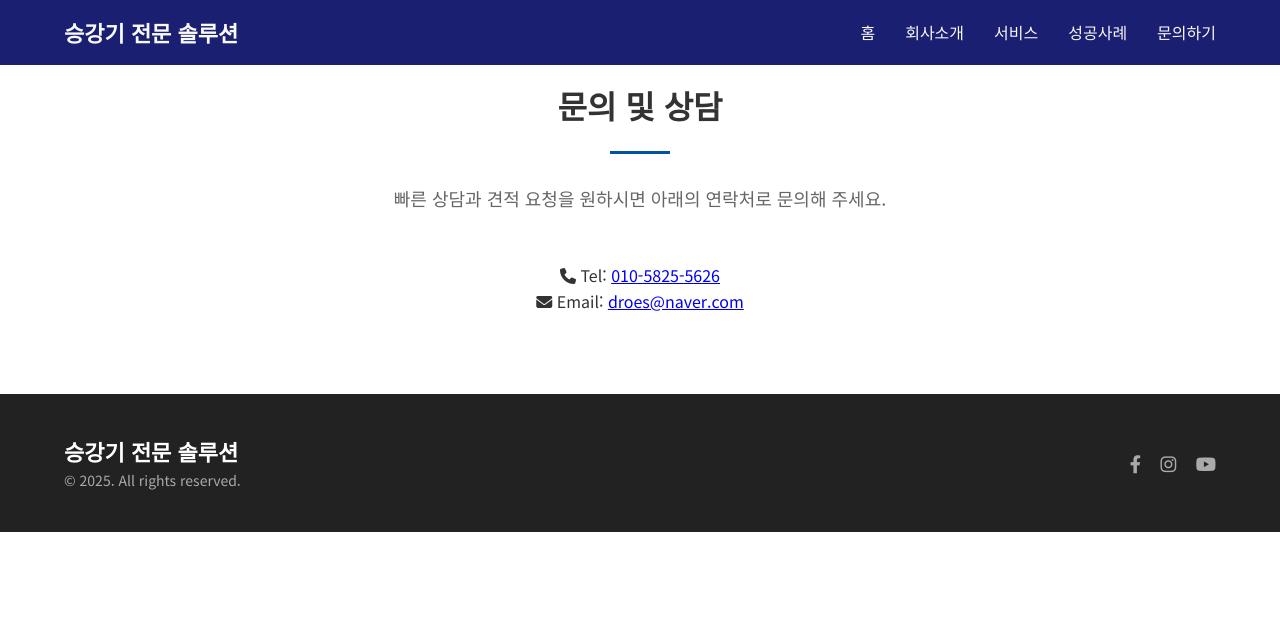
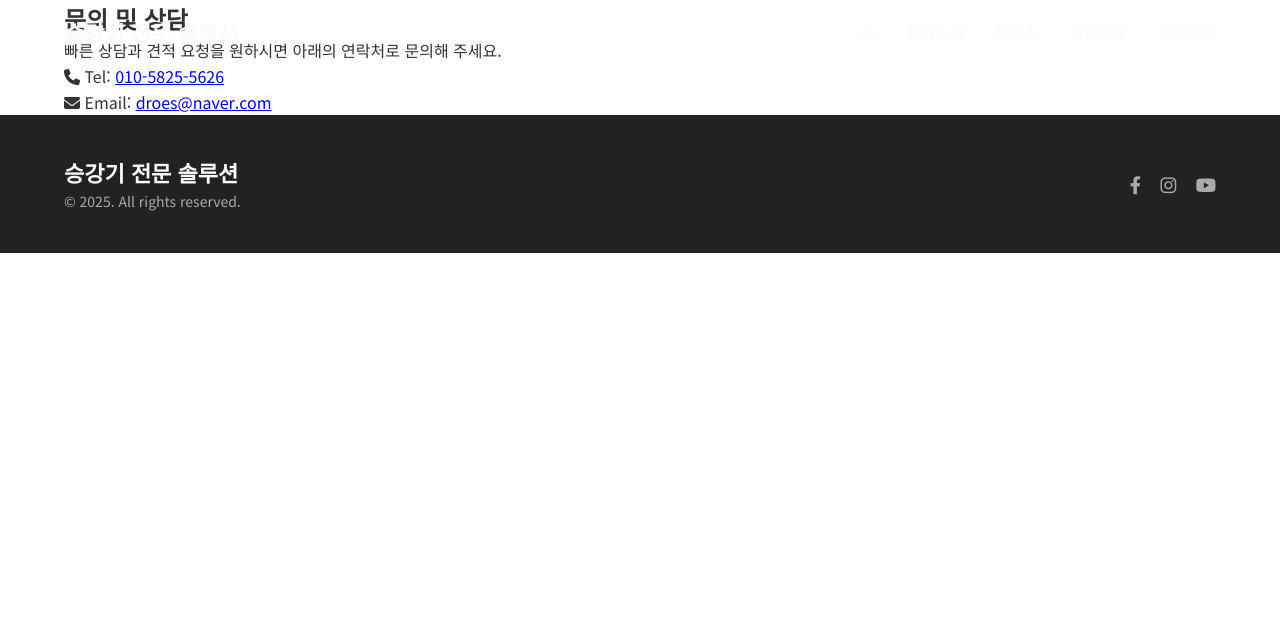
Before and after one commit to verychat88/verychat, a PHP site: page /contact.html in a window 1280 px wide. Shown: the top 634 px of the page. Run offline with PHP 8.4, Linux system fonts and the light colour scheme.

Commit message:
Update style.css

```diff
--- a/style.css
+++ b/style.css
@@ -18,21 +18,26 @@
 
 /* 색상 변수 */
 :root {
-  --header-bg: #1a1f71;
-  --accent-color: #00539c;
+  --header-bg: #1a1f71;      /* 다크 네이비 */
+  --accent-color: #00539c;   /* 세련된 블루 포인트 */
   --btn-bg: var(--accent-color);
   --btn-hover: #003d75;
   --text-light: #f9f9f9;
 }
 
-/* 헤더 및 네비게이션 */
+/* 헤더 (초기 투명하게, 스크롤 시 배경 적용) */
 .header {
   position: fixed;
   top: 0;
+  left: 0;
   width: 100%;
+  background: transparent;  /* 초기에는 투명 */
+  z-index: 1000;
+  transition: background 0.5s ease;
+  padding: 15px 0;
+}
+.header.scrolled {
   background: var(--header-bg);
-  z-index: 999;
-  padding: 15px 0;
 }
 .header-container {
   display: flex;
@@ -69,16 +74,16 @@
   cursor: pointer;
 }
 
-/* 슬라이더 */
+/* 슬라이더 (헤더와 일체형) */
 .hero-slider {
   position: relative;
-  margin-top: 60px;
-  overflow: hidden;
+  margin-top: 0; /* 헤더와 슬라이더가 함께 보이도록 */
+  height: 100vh;
 }
 .slider-container {
   position: relative;
   width: 100%;
-  height: 100vh;
+  height: 100%;
 }
 .slide {
   position: absolute;
@@ -100,7 +105,7 @@
   position: absolute;
   width: 100%;
   height: 100%;
-  background: rgba(0,0,0,0.4);
+  background: rgba(0, 0, 0, 0.4);
 }
 .slide-content {
   position: relative;
@@ -128,7 +133,7 @@
   z-index: 10;
 }
 .btn-control {
-  background: rgba(0,0,0,0.5);
+  background: rgba(0, 0, 0, 0.5);
   color: var(--text-light);
   border: none;
   width: 40px;
@@ -138,105 +143,18 @@
   transition: background 0.3s;
 }
 .btn-control:hover {
-  background: rgba(0,0,0,0.7);
+  background: rgba(0, 0, 0, 0.7);
 }
 
-/* 섹션 공통 스타일 */
-.section {
+/* 콘텐츠 (스크롤 시 아래에 분리되어 나오는 영역 예시) */
+.content {
   padding: 80px 0;
+  background: #fff;
   text-align: center;
 }
-.section-title {
+.content h2 {
   font-size: 32px;
-  margin-bottom: 30px;
-  font-weight: 700;
-  position: relative;
-}
-.section-title::after {
-  content: "";
-  display: block;
-  width: 60px;
-  height: 3px;
-  background: var(--accent-color);
-  margin: 20px auto 0;
-}
-.section-subtitle {
-  font-size: 18px;
-  margin-bottom: 50px;
-  color: #666;
-}
-
-/* 서비스 및 기능 아이템 */
-.features-list, .service-items, .business-list, .projects-grid {
-  display: flex;
-  flex-wrap: wrap;
-  justify-content: center;
-  gap: 20px;
-}
-.feature-item, .service-item, .business-item, .project-card {
-  background: #f4f4f4;
-  padding: 20px;
-  border-radius: 8px;
-  text-align: center;
-  flex: 1 1 250px;
-  transition: transform 0.3s, box-shadow 0.3s;
-}
-.feature-item:hover, .service-item:hover, .business-item:hover, .project-card:hover {
-  transform: translateY(-5px);
-  box-shadow: 0 4px 12px rgba(0,0,0,0.1);
-}
-.feature-icon, .service-icon, .business-icon {
-  font-size: 36px;
-  margin-bottom: 15px;
-  color: var(--accent-color);
-}
-
-/* 유리관리 */
-.glass-content {
-  max-width: 800px;
-  margin: 0 auto;
-  line-height: 1.8;
-  text-align: left;
-}
-.glass-content ul {
-  margin-top: 20px;
-  padding-left: 20px;
-  list-style: disc;
-}
-
-/* 모달 스타일 */
-.modal {
-  display: none;
-  position: fixed;
-  z-index: 2000;
-  left: 0;
-  top: 0;
-  width: 100%;
-  height: 100%;
-  overflow: auto;
-  background: rgba(0,0,0,0.5);
-  align-items: center;
-  justify-content: center;
-}
-.modal-content {
-  background: #fff;
-  padding: 20px;
-  border-radius: 8px;
-  width: 90%;
-  max-width: 800px;
-  max-height: 80%;
-  overflow-y: auto;
-  position: relative;
-}
-.modal-close {
-  position: absolute;
-  top: 10px;
-  right: 10px;
-  background: var(--btn-bg);
-  border: none;
-  color: #fff;
-  padding: 5px 10px;
-  cursor: pointer;
+  margin-bottom: 20px;
 }
 
 /* 푸터 */
@@ -298,12 +216,7 @@
   margin-right: 8px;
 }
 
-/* 반응형 */
-@media (max-width: 992px) {
-  .features-list, .service-items, .business-list, .projects-grid {
-    flex-direction: column;
-  }
-}
+/* 반응형 (모바일 메뉴 등) */
 @media (max-width: 768px) {
   .nav {
     position: fixed;
```
